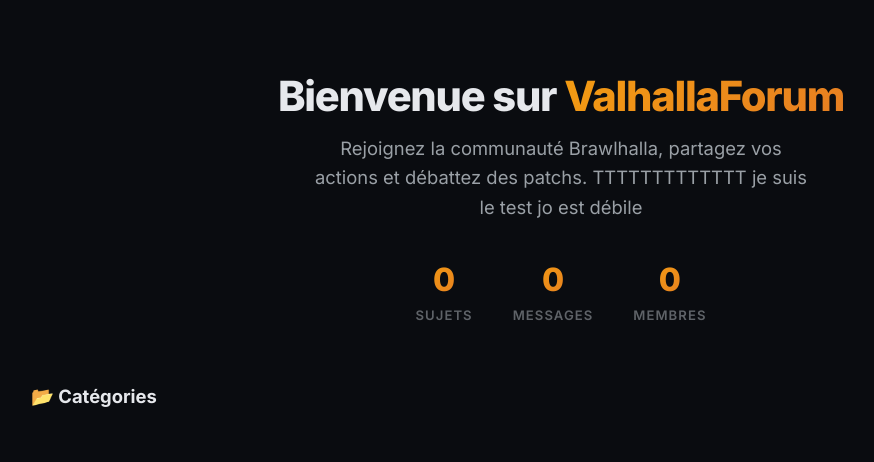
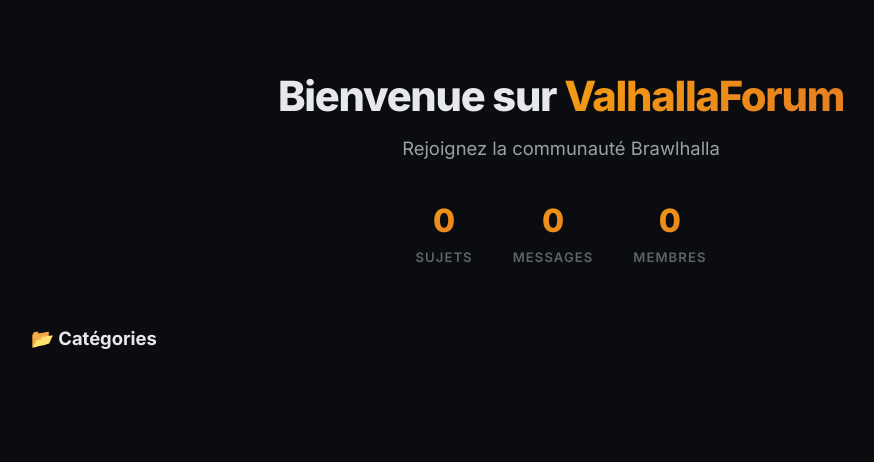
Before and after one commit to anthonyb240/Projets, a Flask app: page / in a window 1280 px wide. Shown: the part 65-527 px from the top of the page, without its empty margins (79-953 px from the left). Run offline with Flask 3, Linux system fonts and the light colour scheme; data that the repository does not hold is empty; some libraries are stand-ins or nearby versions.

Commit message:
test 2 modif index.html

```diff
--- a/templates/index.html
+++ b/templates/index.html
@@ -6,8 +6,7 @@
 <section class="hero">
     <div class="hero-content">
         <h1 class="hero-title">Bienvenue sur <span class="gradient-text">ValhallaForum</span></h1>
-        <p class="hero-subtitle">Rejoignez la communauté Brawlhalla, partagez vos actions et débattez des patchs.
-            TTTTTTTTTTTTT je suis le test jo est débile
+        <p class="hero-subtitle">Rejoignez la communauté Brawlhalla
         </p>
         <div class="hero-stats">
             <div class="stat-item">
```
